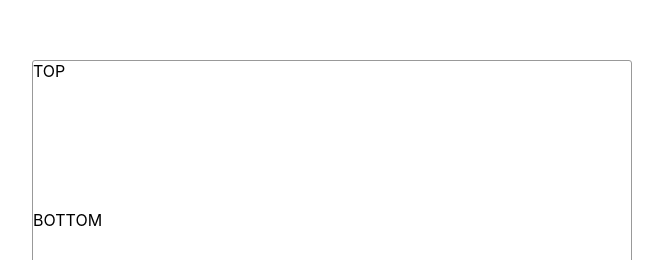
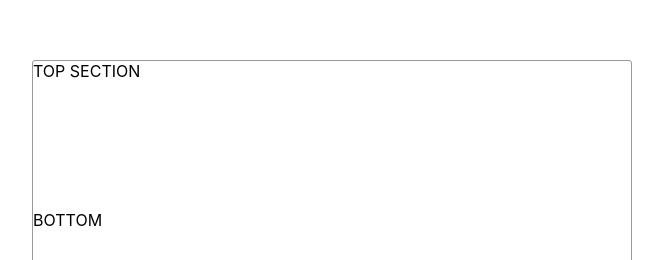
Before and after one commit to elkarouani/react-weather-app, a React (Create React App) app: page / in a window 1280 px wide. Shown: the part 190-450 px from the top of the page, without its empty margins (308-971 px from the left). Built offline with nearby package versions, Linux system fonts and the light colour scheme.

Commit message:
Task: applying top section component to the app

```diff
--- a/src/App.jsx
+++ b/src/App.jsx
@@ -2,6 +2,7 @@ import React, { Component } from 'react';
 import logo from './logo.svg';
 import './App.css';
 import "./sass/app.scss";
+import TopSection from "./components/top";
 
 class App extends Component {
   render() {
@@ -9,7 +10,7 @@ class App extends Component {
       <div className="app-container">
       	  	<div className="main-container">
       	  		<div className="top-section">
-      	  			TOP
+      	  			<TopSection />
       			</div>
       			<div className="bottom-section">
       	  			BOTTOM
--- a/src/components/top.jsx
+++ b/src/components/top.jsx
@@ -0,0 +1,12 @@
+import React from "react";
+
+export default class TopSection extends React.Component {
+	constructor(props) {
+		super(props);
+		this.state = {};
+	}
+
+	render() {
+		return <div>TOP SECTION</div>;
+	}
+}
```
